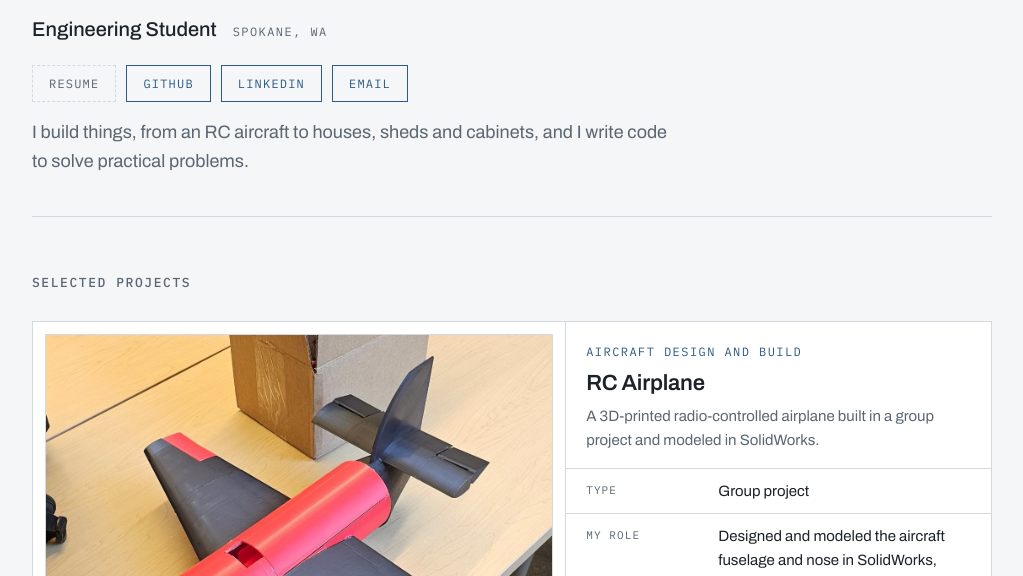
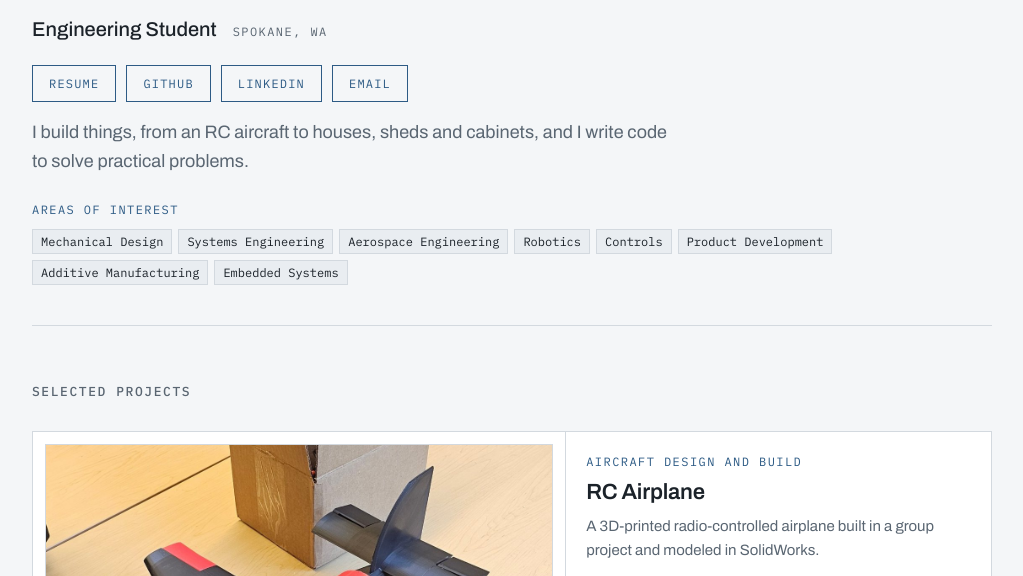
Before and after one commit to MitchellEndicott/Portfolio, a plain HTML site: page index.html in a window 1280 px wide. Shown: the part 149-725 px from the top of the page, without its empty margins (128-1151 px from the left). Drawn offline with Linux system fonts and the light colour scheme.

Commit message:
Updated index

```diff
--- a/index.html
+++ b/index.html
@@ -1,6 +1,10 @@
-<!doctype html><html><head><meta charset=utf8><meta name=viewport content="width=device-width,initial-scale=1,viewport-fit=cover"><style>:root{color-scheme:light;box-sizing:border-box;padding-top:env(safe-area-inset-top,0px);padding-bottom:env(safe-area-inset-bottom,0px)}html{scroll-padding-top:env(safe-area-inset-top,0px)}body{margin:0;padding:0;font:14px -apple-system,BlinkMacSystemFont,sans-serif;background:#fff;color:#000}img{max-width:100%}[hidden]:not([hidden=until-found i]){display:none!important}</style></head><body>
+<!doctype html>
+<html lang="en">
+<head>
+<meta charset="utf-8">
+<meta name="viewport" content="width=device-width, initial-scale=1, viewport-fit=cover">
 <title>Mitchell Endicott Portfolio</title>
-<meta name="claude:viewport-fit-sides" content="cover">
+<style>:root{color-scheme:light}html{-webkit-text-size-adjust:100%}body{margin:0}img{max-width:100%}[hidden]{display:none!important}</style>
 <link rel="stylesheet" href="https://fonts.googleapis.com/css2?family=Archivo:wght@400;500;600;700&family=IBM+Plex+Mono:wght@400;500&display=swap">
 <style>
   /* Layout: a single column of project "sheets". Each sheet pairs a photo area with an engineering-drawing title block (project, role, tools, result). */
@@ -94,6 +98,7 @@
   a.btn:hover { background: var(--accent); color: var(--surface); }
   .btn.pending { color: var(--muted); border: 1px dashed var(--line); cursor: default; }
 
+  .interests { display: flex; flex-direction: column; gap: 10px; padding-top: 8px; }
   .chips { display: flex; flex-wrap: wrap; gap: 6px; margin: 0; padding: 0; list-style: none; }
   .chips li { font-family: var(--font-mono); font-size: 12px; border: 1px solid var(--line); background: var(--slot); padding: 2px 8px; }
 
@@ -213,6 +218,8 @@
   }
 </style>
 
+</head>
+<body>
 <div class="wrap">
   <header>
     <span class="eyebrow">Mechanical &amp; Systems Engineering Portfolio</span>
@@ -222,12 +229,16 @@
       <span class="loc">Spokane, WA</span>
     </div>
     <div class="links">
-      <span class="btn pending" aria-disabled="true" title="Resume coming soon">Resume</span>
+      <a class="btn" href="Mitchell_Endicott_Resume.pdf" target="_blank" rel="noopener">Resume</a>
       <a class="btn" href="https://github.com/MitchellEndicott" target="_blank" rel="noopener">GitHub</a>
       <a class="btn" href="https://www.linkedin.com/in/mitchellendicott" target="_blank" rel="noopener">LinkedIn</a>
       <a class="btn" href="mailto:MitchellE74@hotmail.com" title="MitchellE74@hotmail.com">Email</a>
     </div>
     <p class="lead">I build things, from an RC aircraft to houses, sheds and cabinets, and I write code to solve practical problems.</p>
+    <div class="interests">
+      <span class="eyebrow">Areas of interest</span>
+      <ul class="chips"><li>Mechanical Design</li><li>Systems Engineering</li><li>Aerospace Engineering</li><li>Robotics</li><li>Controls</li><li>Product Development</li><li>Additive Manufacturing</li><li>Embedded Systems</li></ul>
+    </div>
   </header>
 
   <main class="projects">
@@ -424,5 +435,5 @@ Day: Saturday
     });
   })();
 </script>
-
-</body></html>
+</body>
+</html>
```
Also changed, not shown: 1 other file.
